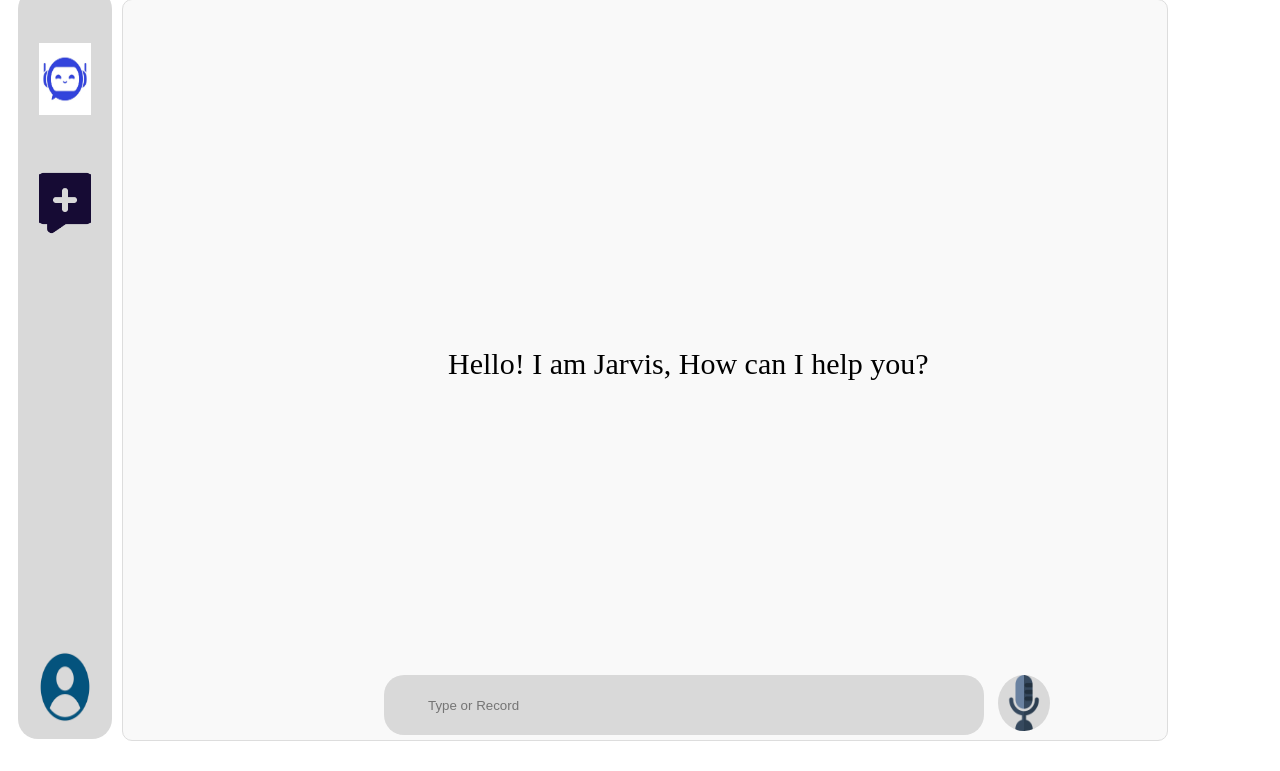
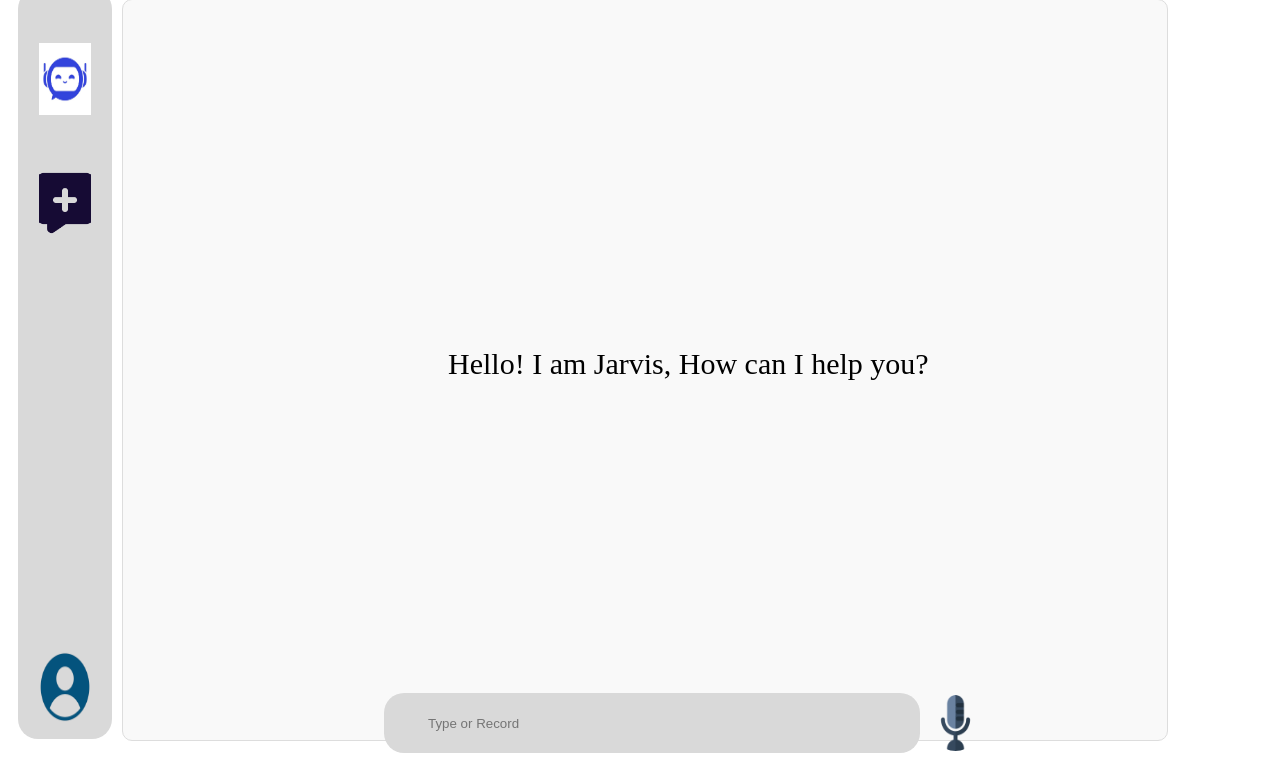
Before and after one commit to Redinferno1736/Jarvis, a Flask app: page /home in a window 1280 px wide. Shown: the part 29-800 px from the top of the page. Run offline with Flask 3, Linux system fonts and the light colour scheme; the visitor is signed in with stand-in values (Sample User, id 1); data that the repository does not hold is empty.

Commit message:
Added voice search

```diff
--- a/main.py
+++ b/main.py
@@ -116,6 +116,16 @@ def new_chat():
     db.drop_collection(sav)
     return redirect('/home')
 
+@app.route('/voicesearch')
+def vsearch():
+    user_query=helpers.recognize_speech()
+    sav = db[slugify(session['username'])]
+    response = helpers.generate_response(user_query)
+    helpers.speak_text(response)
+    time = datetime.now()
+    sav.insert_one({'question': user_query, 'reply': response, 'time': time})
+    return redirect('/home')
+
 @app.route("/logout")
 def logout():
     session.clear()
--- a/static/jip.css
+++ b/static/jip.css
@@ -35,14 +35,44 @@ body{
     left: 35%;
     font-size: 30px;
 }
-.mic{
-    height: 7vh;
-    width: 4vw;
+.input-container {
+    display: flex;
+    align-items: center; /* ✅ Aligns input and button vertically */
+    gap: 10px; /* ✅ Adds space between input and button */
+    position: absolute;
+    bottom: 0;
+    left: 30%;
+    top: 88%;
+}
+
+/* Adjust input width to make room for mic button */
+.input-container input {
+    flex-grow: 1; /* ✅ Allows input to take remaining space */
+    border-radius: 20px;
+    height: 5vh;
+    padding: 10px 44px;
+    background-color: rgb(217, 217, 217);
+    border-style: none;
+    width: 35vw; /* ✅ Adjust based on the available space */
+}
+
+/* ✅ Keep mic button styling unchanged */
+.mic {
+    height: 5vh;
+    width: 5vh;
     border-radius: 100%;
-    background-color: rgb(217, 217,217);
-    position: absolute;
-    left: 78%;
-    top: 88%;
+    background-color: rgb(217, 217, 217);
+    all: unset;
+    display: flex;
+    align-items: center;
+    justify-content: center;
+    cursor: pointer;
+}
+
+.mic img {
+    height: 4vh;
+    width: 4vh;
+    border-radius: 100%;
 }
 .sb img{
     position: absolute;
--- a/templates/jip.html
+++ b/templates/jip.html
@@ -22,12 +22,13 @@
             </button>
             <img class="i3" src="/static/assets/pngwing.com.png" alt="">
         </div>
-        <div class="ip">
+        <div class="input-container">
             <input type="text" placeholder="Type or Record" name="user_query" required>
+            <button class="mic" type="button" onclick="window.location.href='/voicesearch'">
+                <img src="/static/assets/pngegg.png" alt="">
+            </button>
         </div>
-        <div class="mic">
-            <img src="/static/assets/pngegg.png" alt="">
-        </div>
+
     </form>
 
     <!-- ✅ Dynamically Display Chat History -->
```
